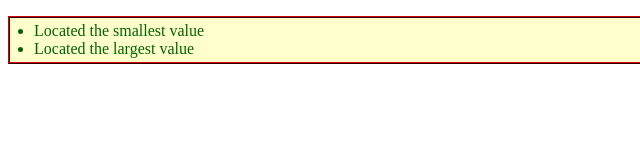
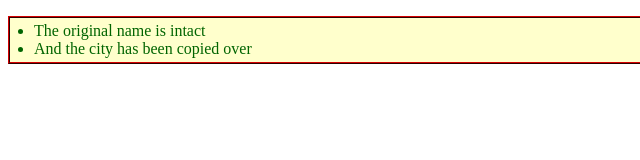
Before and after one commit to lusan/jstestsuite, a plain HTML site: page index.html in a window 1280 px wide. Shown: the full height of the page, 0-640 px from the left. Drawn offline with Linux system fonts and the light colour scheme.

Commit message:
Traversing variable-length argument lists

```diff
--- a/index.html
+++ b/index.html
@@ -7,18 +7,22 @@
 	</head>
 	<body>
 		<script type="text/javascript">
-			function smallest(array) {
-				return Math.min.apply(Math, array);
+		function merge(root) {
+			for(var i=1; i < arguments.length ; i++) {
+				for(var key in arguments[i]) {
+					root[key] = arguments[i][key];
+				}
 			}
-
-			function largest(array) {
-				return Math.max.apply(Math, array);
-			}
-
-			assert(smallest([0,1,2,3]) == 0,
-						"Located the smallest value");
-			assert(largest([0,1,2,3]) == 3,
-						"Located the largest value");
+			return root;
+		}
+		var merged = merge(
+			{name : "Batou"},
+			{city: "Niihama"}
+		);
+		assert(merged.name == "Batou",
+					"The original name is intact");
+		assert(merged.city == "Niihama",
+					"And the city has been copied over");
 		</script>
 	</body>
 </html>
```
